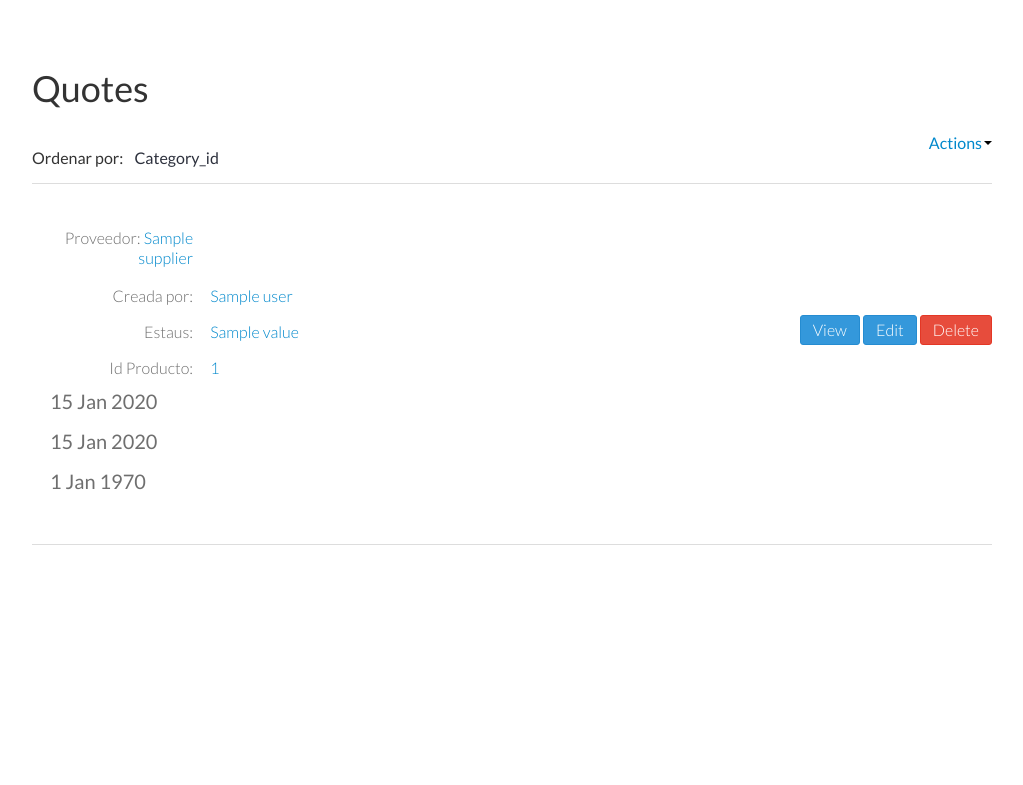
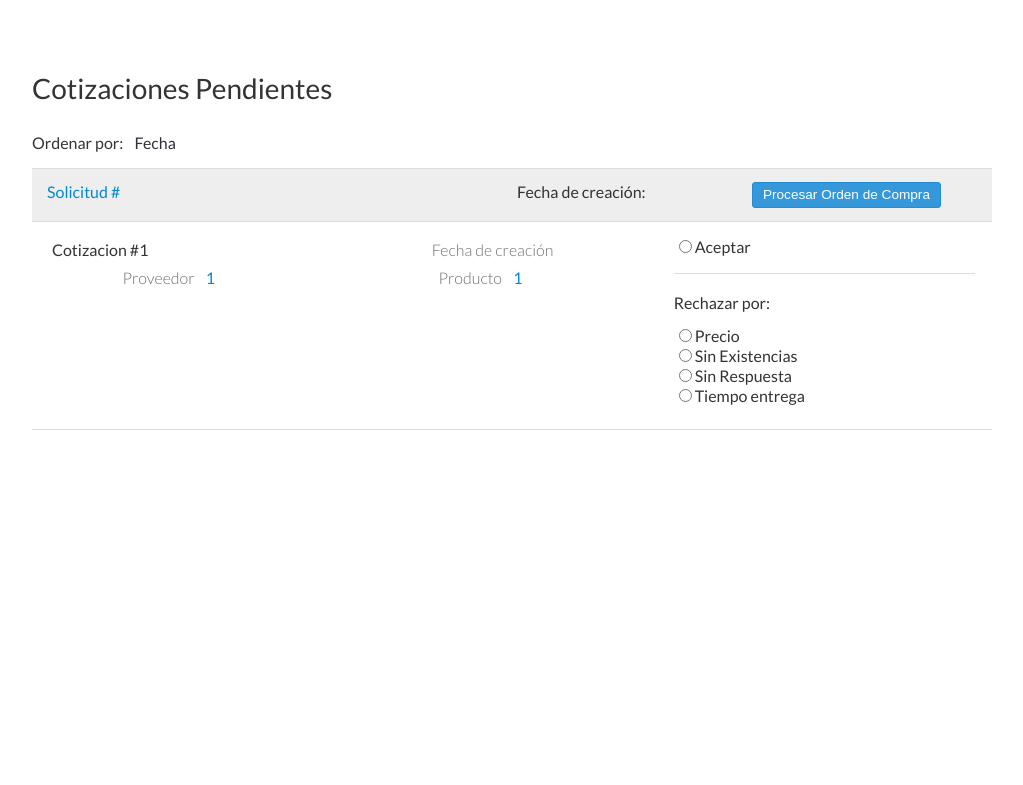
Before and after one commit to HectorJDK/multiproveedores, a CakePHP app: the page made by app/View/Quotes/index.ctp in a window 1280 px wide. Shown: the top 785 px of the page, without its empty margins (128-1151 px from the left). Run offline with PHP 8.4 and a stand-in for CakePHP, Linux system fonts and the light colour scheme; the template is opened without the code that fills it: most values are stand-ins (such as "Sample title", 1, 10 or a date in 2020); data that the repository does not hold is empty; some libraries are stand-ins or nearby versions.

Commit message:
cotizaciones index, agrupadas por solicitud

```diff
--- a/app/Controller/QuotesController.php
+++ b/app/Controller/QuotesController.php
@@ -42,7 +42,7 @@
 			)
 		);
 
-	$this->set('quotes', $this->Paginator->paginate($this->Quote->Request));
+	$this->set('requests', $this->Paginator->paginate($this->Quote->Request));
 }
 
 /**
--- a/app/View/Quotes/index.ctp
+++ b/app/View/Quotes/index.ctp
@@ -1,70 +1,84 @@
-<div class="quotes index">
-	<h2><?php echo __('Quotes'); ?></h2>
-	<div class="actions dropdown">
-	<a class="dropdown-toggle" data-toggle="dropdown" href="#"> <?php echo __('Actions'); ?><b class="caret bottom-up"></b></a>
-		<ul class="dropdown-menu bottom-up pull-right">
-			<li><?php echo $this->Html->link(__('New Quote'), array('action' => 'add')); ?></li>
+<h3>Cotizaciones Pendientes</h3>
+<div class="filters">
+	<span>Ordenar por:</span>
+	<ul class="pagination pagination-inverse">
+		<li><?php echo $this->Paginator->sort('created', 'Fecha'); ?></li>
 	</ul>
 </div>
-<div class="filters">
-	<span>Ordenar por:</span> <ul class="pagination pagination-inverse">
-		<li><?php echo $this->Paginator->sort('category_id'); ?></li>
-	</ul>
+
+<?php foreach ($requests as $request): ?>
+<form id="<?php echo $request['Request']['id'] ?>">
+	<div class="row slim">
+		<!-- Request -->
+		<div class="row striped shaded">
+			<div class="col-6">
+				<?php echo $this->Html->link("Solicitud #".$request['Request']['id'], array('controller' => 'requests', 'action' => 'view', $request['Request']['id'])); ?>
 			</div>
-	<?php foreach ($quotes as $quote): ?>
-	<div class="row striped light">
+		  <div class="col-3">
+		  	Fecha de creación: <?php echo $this->Time->format($request['Request']['created'], '%d/%m/%y', 'invalid'); ?>
+		  </div>
+
+		  <div class="col-3">
+		  	<button class="btn btn-small btn-info">Procesar Orden de Compra</button>
+		  </div>
+		</div>
+
+		<?php foreach ($request['Quote'] as $quote): ?>
+		<div class="row striped">
 			<div class="col-8">
 			 	<div class="row">
-				<div class="col-3 text-right light">
-					<?php echo $this->Html->link($quote['Request']['note'], array('controller' => 'requests', 'action' => 'view', $quote['Request']['id'])); ?>
+			 		<div class="col-5">
+			      Cotizacion #<?php echo h($quote['id']); ?>
+					</div>
+			    <div class="col-5 text-right light">
+			      Fecha de creación
+			    </div>
+			    <div class="col-2 bold">
+			      <?php echo $this->Time->format($quote['created'], '%d/%m/%y', 'invalid'); ?>
 			    </div>
 			  </div>
+
+			  <!-- Detalle -->
 			  <div class="row">
 			  	<div class="col-3 text-right light">
-					Proveedor: <?php echo $this->Html->link($quote['Supplier']['corporate_name'], array('controller' => 'suppliers', 'action' => 'view', $quote['Supplier']['id'])); ?>
+		      	Proveedor
+		    	</div>
+		    	<div class="col-3">
+		      	<?php echo $this->Html->link($quote['supplier_id'], array('controller' => 'suppliers', 'action' => 'view', $quote['supplier_id'])); ?>
+		    	</div>
+		    	<div class="col-3 text-right light">
+		      	Producto
+		    	</div>
+		    	<div class="col-3">
+		      	<?php echo $this->Html->link($quote['product_id'], array('controller' => 'products', 'action' => 'view', $quote['product_id'])); ?>
 		    	</div>
 			  </div>
-			<div class="row">
-				<div class="col-3 text-right light">
-					Creada por:
 			</div>
-				<div class="col-9">
-					<?php echo $this->Html->link($quote['User']['name'], array('controller' => 'users', 'action' => 'view', $quote['User']['id'])); ?>
-				</div>
-			<div class="row">
-				<div class="col-3 text-right light">
-					Estaus:
-				</div>
-				<div class="col-9">
-					<?php echo $this->Html->link($quote['Result']['value'], array('controller' => 'results', 'action' => 'view', $quote['Result']['id'])); ?>
-				</div>
-			<div class="row">
-				<div class="col-3 text-right light">
-					Id Producto:
-				</div>
-				<div class="col-9">
-					<?php echo $this->Html->link($quote['Product']['id'], array('controller' => 'products', 'action' => 'view', $quote['Product']['id'])); ?>
-				</div>
-				<h4><?php echo date('j M Y', strtotime(h($quote['Quote']['created']))); ?>&nbsp;</h4>
-				<h4><?php echo date('j M Y', strtotime(h($quote['Quote']['modified']))); ?>&nbsp;</h4>
-				<h4><?php echo date('j M Y', strtotime(h($quote['Quote']['deleted']))); ?>&nbsp;</h4>
-		</div>
-			<div class="inner-actions">
-				<?php echo $this->Html->link(__('View'), array('action' => 'view', $quote['Quote']['id']), array('class'=>'btn btn-info')); ?>
-				<?php echo $this->Html->link(__('Edit'), array('action' => 'edit', $quote['Quote']['id']), array('class'=>'btn btn-info')); ?>
-				<?php echo $this->Form->postLink(__('Delete'), array('action' => 'delete', $quote['Quote']['id']), array('class'=>'btn btn-danger'), null, __('Are you sure you want to delete # %s?', $quote['Quote']['id'])); ?>
+			<div class="col-4">
+				<input type="radio" name="<?php echo $quote['id'];?>" value="1">Aceptar</input>
+				<hr />
+				<p>Rechazar por:</p>
+				<ul class="unstyled">
+					<li><input type="radio" name="<?php echo $quote['id'];?>" value="2">Precio</input></li>
+					<li><input type="radio" name="<?php echo $quote['id'];?>" value="3">Sin Existencias</input></li>
+					<li><input type="radio" name="<?php echo $quote['id'];?>" value="4">Sin Respuesta</input></li>
+					<li><input type="radio" name="<?php echo $quote['id'];?>" value="5">Tiempo entrega</input></li>
+				</ul>
+
 			</div>
 		</div>
+		<?php endforeach;?>
+	</div>
+</form>
 <?php endforeach; ?>
-<p>
+<ul class="pagination pagination-center">
+	<p class="light">
 	<?php
 	echo $this->Paginator->counter(array(
-	'format' => __('Page {:page} of {:pages}, showing {:current} records out of {:count} total, starting on record {:start}, ending on {:end}'))); ?>
+	'format' => __('Página {:page} de {:pages}. Mostrando {:current} records de {:count} en total'))); ?>
 	</p>
-<ul class="pagination pagination-center">
 	<?php
 	echo $this->Paginator->prev('' . __('< '), array(), null, array('class' => 'previous'));
 	echo $this->Paginator->numbers(array('separator' => ' '));
 	echo $this->Paginator->next(__('') . ' >', array(), null, array('class' => 'next disabled')); ?>
 </ul>
-</div>
--- a/app/webroot/css/custom.css
+++ b/app/webroot/css/custom.css
@@ -9,6 +9,10 @@
   -webkit-border-radius:4px;
   border-radius:4px;
   margin-bottom: 20px;
+}
+
+.shaded{
+  background-color: #eee;
 }
 
 .icon-star{
@@ -45,15 +49,20 @@
   width: 30%;
   margin: 30px auto;
 }
-.row.striped {
+.striped {
 	padding: 10px;
 	border-bottom: 1px solid #ddd;
 	position: relative;
 }
+
 .slim [class*="col-"]{
   padding: 3px;
   padding-right: 5px;
   padding-left: 5px;
+}
+
+.row.slim+.row{
+  margin: 0px;
 }
 
 .slim form{
@@ -64,6 +73,10 @@
 .slim input[type=text]{
   height: 23px;
   margin-bottom: 2px;
+}
+
+.slim button{
+  margin: 0px;
 }
 
 @media (max-width: 767px) .login {
```
Also changed, not shown: app/View/Orders/index.ctp (+8 -9 lines), app/View/Requests/edit.ctp (+0 -15 lines). Lines whose indentation alone changed are shown as unchanged.
